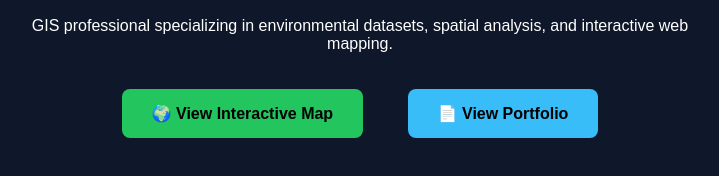
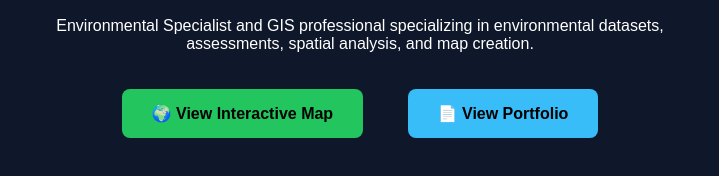
Before and after one commit to elainealbius-26/1.github.io, a plain HTML site: page index.html in a window 1280 px wide. Shown: the part 294-470 px from the top of the page, without its empty margins (280-999 px from the left). Drawn offline with Linux system fonts and the light colour scheme.

Commit message:
Update index.html

```diff
--- a/index.html
+++ b/index.html
@@ -11,8 +11,8 @@
     <h2>Environmental Specialist / Database Administrator | GIS Specialist</h2>
 
     <p>
-      GIS professional specializing in environmental datasets,
-      spatial analysis, and interactive web mapping.
+      Environmental Specialist and GIS professional specializing in environmental datasets, assessments,
+      spatial analysis, and map creation.
     </p>
 
     <div class="buttons">
```
